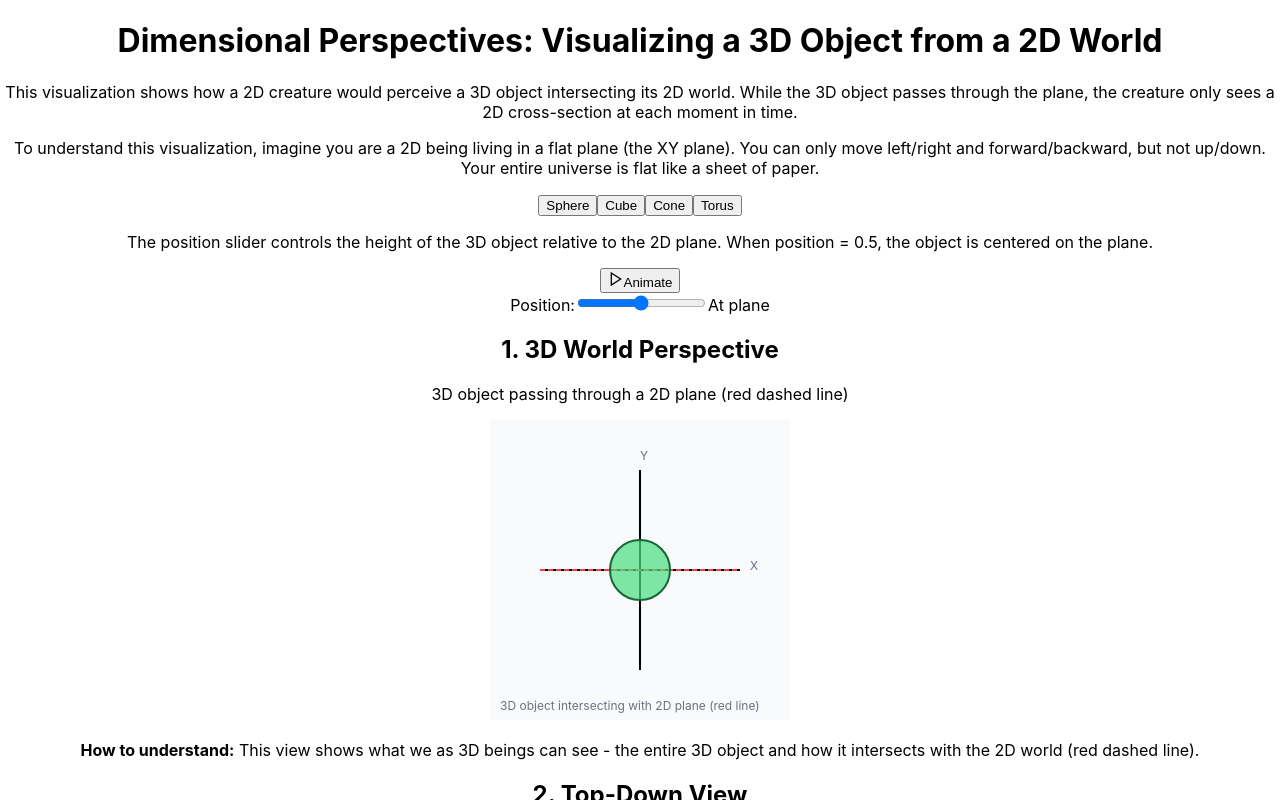
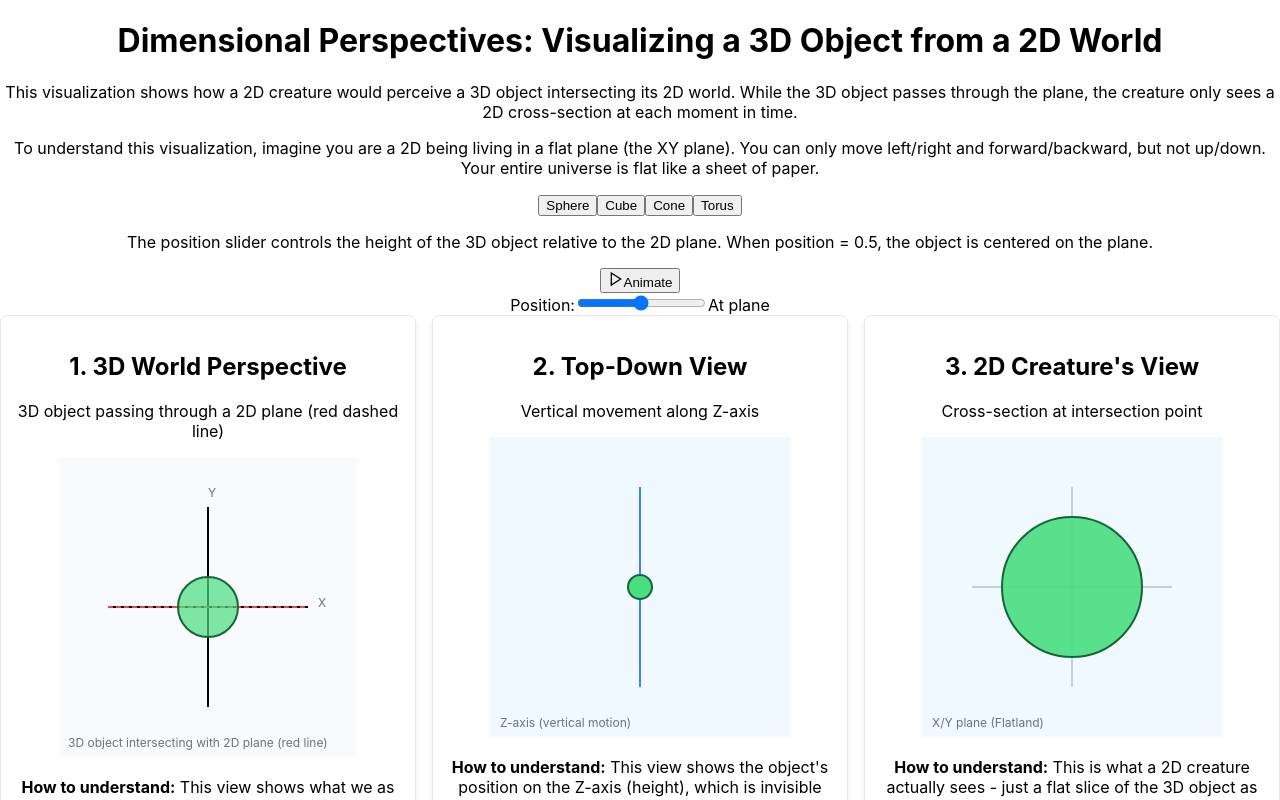
Before and after one commit to mithunmanohar/dimensional-perspectives, a React (Create React App) app: page / in a window 1280 px wide. Shown: the top 800 px of the page. Built offline with nearby package versions, Linux system fonts and the light colour scheme.

Commit message:
Updated panel layout to horizontal alignment

```diff
--- a/src/components/DimensionalPerspectives.js
+++ b/src/components/DimensionalPerspectives.js
@@ -1,6 +1,44 @@
 import React, { useState, useEffect, useRef } from 'react';
 
 const DimensionalPerspectives = () => {
+  // Add global styles with very strong specificity
+  React.useEffect(() => {
+    const style = document.createElement('style');
+    style.textContent = `
+      /* Force horizontal layout always */
+      html body .dimensional-perspectives-container .panel-container {
+        display: flex !important;
+        flex-direction: row !important;
+        overflow-x: auto !important;
+        width: 100% !important;
+        flex-wrap: nowrap !important;
+        gap: 1rem !important;
+        padding-bottom: 16px !important;
+      }
+
+      html body .dimensional-perspectives-container .panel {
+        flex: 1 0 auto !important;
+        min-width: 300px !important;
+        width: 300px !important;
+        max-width: 33% !important;
+        flex-shrink: 0 !important;
+      }
+
+      /* Make sure the panels are side by side on all screens */
+      @media screen {
+        html body .dimensional-perspectives-container .panel-container {
+          flex-direction: row !important;
+          display: flex !important;
+        }
+      }
+    `;
+    document.head.appendChild(style);
+
+    return () => {
+      document.head.removeChild(style);
+    };
+  }, []);
+
   const [shape, setShape] = useState('sphere');
   const [position, setPosition] = useState(0.5);
   const [isAnimating, setIsAnimating] = useState(false);
@@ -378,7 +416,7 @@ const DimensionalPerspectives = () => {
   };
 
   return (
-    <div className="flex flex-col p-4 bg-white">
+    <div className="dimensional-perspectives-container flex flex-col p-4 bg-white">
       <h1 className="text-2xl font-bold text-center mb-2">Dimensional Perspectives: Visualizing a 3D Object from a 2D World</h1>
 
       <p className="text-center mb-2">
@@ -435,7 +473,7 @@ const DimensionalPerspectives = () => {
             <button
               onClick={toggleAnimation}
               className={`px-4 py-2 rounded-md flex items-center justify-center gap-1 ${isAnimating ?
-                'bg-blue-600 text-white' : 'bg-blue-100 border border-blue-300'}`}
+                'bg-blue-600 text-white hover:bg-blue-700' : 'bg-blue-100 hover:bg-blue-200 border border-blue-300'}`}
             >
               {isAnimating ? (
                 <>
@@ -472,10 +510,34 @@ const DimensionalPerspectives = () => {
         </div>
       </div>
 
-      {/* Visualization panels */}
-      <div className="flex flex-row overflow-x-auto w-full gap-4 mb-4">
+      {/* Visualization panels - force fixed layout with inline styles to ensure all three panels show properly on GitHub Pages */}
+      <div
+        className="panel-container"
+        style={{
+          display: 'flex',
+          flexDirection: 'row',
+          flexWrap: 'nowrap',
+          gap: '1rem',
+          overflowX: 'auto',
+          width: '100%'
+        }}
+      >
         {/* Panel 1: 3D World Perspective */}
-        <div className="flex-1 min-w-64 border border-gray-200 rounded-lg shadow-md p-4 bg-white">
+        <div
+          className="panel"
+          style={{
+            flex: '1 0 auto',
+            minWidth: '300px',
+            width: '300px',
+            maxWidth: '33%',
+            border: '1px solid #e5e7eb',
+            borderRadius: '0.5rem',
+            boxShadow: '0 4px 6px -1px rgba(0, 0, 0, 0.1)',
+            padding: '1rem',
+            backgroundColor: 'white',
+            flexShrink: 0
+          }}
+        >
           <h2 className="text-lg font-semibold mb-2 text-center">1. 3D World Perspective</h2>
           <p className="text-sm mb-2 text-gray-600">
             3D object passing through a 2D plane (red dashed line)
@@ -488,7 +550,21 @@ const DimensionalPerspectives = () => {
         </div>
 
         {/* Panel 2: Top-Down View */}
-        <div className="flex-1 min-w-64 border border-gray-200 rounded-lg shadow-md p-4 bg-white">
+        <div
+          className="panel"
+          style={{
+            flex: '1 0 auto',
+            minWidth: '300px',
+            width: '300px',
+            maxWidth: '33%',
+            border: '1px solid #e5e7eb',
+            borderRadius: '0.5rem',
+            boxShadow: '0 4px 6px -1px rgba(0, 0, 0, 0.1)',
+            padding: '1rem',
+            backgroundColor: 'white',
+            flexShrink: 0
+          }}
+        >
           <h2 className="text-lg font-semibold mb-2 text-center">2. Top-Down View</h2>
           <p className="text-sm mb-2 text-gray-600">
             Vertical movement along Z-axis
@@ -501,7 +577,21 @@ const DimensionalPerspectives = () => {
         </div>
 
         {/* Panel 3: 2D Creature's View */}
-        <div className="flex-1 min-w-64 border border-gray-200 rounded-lg shadow-md p-4 bg-white">
+        <div
+          className="panel"
+          style={{
+            flex: '1 0 auto',
+            minWidth: '300px',
+            width: '300px',
+            maxWidth: '33%',
+            border: '1px solid #e5e7eb',
+            borderRadius: '0.5rem',
+            boxShadow: '0 4px 6px -1px rgba(0, 0, 0, 0.1)',
+            padding: '1rem',
+            backgroundColor: 'white',
+            flexShrink: 0
+          }}
+        >
           <h2 className="text-lg font-semibold mb-2 text-center">3. 2D Creature's View</h2>
           <p className="text-sm mb-2 text-gray-600">
             Cross-section at intersection point
```
